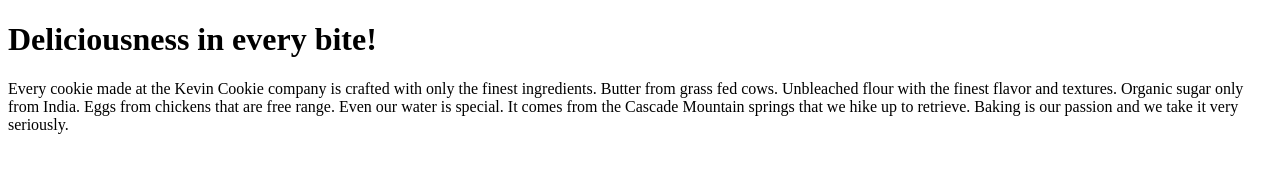
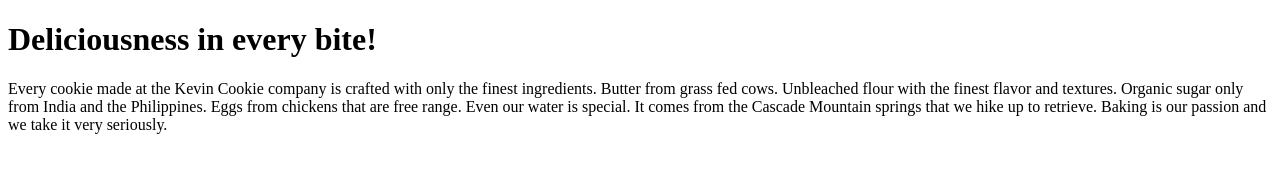
Before and after one commit to ancarlosmendes/AntonioMendesCookieCompany.com, a plain HTML site: page index.htm in a window 1280 px wide. Drawn offline with Linux system fonts and the light colour scheme.

Commit message:
Update index.htm

```diff
--- a/index.htm
+++ b/index.htm
@@ -3,7 +3,7 @@
 <body>
 
 <h1>Deliciousness in every bite!</h1>
-<p>Every cookie made at the Kevin Cookie company is crafted with only the finest ingredients. Butter from grass fed cows. Unbleached flour with the finest flavor and textures. Organic sugar only from India. Eggs from chickens that are free range. Even our water is special. It comes from the Cascade Mountain springs that we hike up to retrieve. Baking is our passion and we take it very seriously.</p>
+<p>Every cookie made at the Kevin Cookie company is crafted with only the finest ingredients. Butter from grass fed cows. Unbleached flour with the finest flavor and textures. Organic sugar only from India and the Philippines. Eggs from chickens that are free range. Even our water is special. It comes from the Cascade Mountain springs that we hike up to retrieve. Baking is our passion and we take it very seriously.</p>
 
 </body>
 </html>
```
